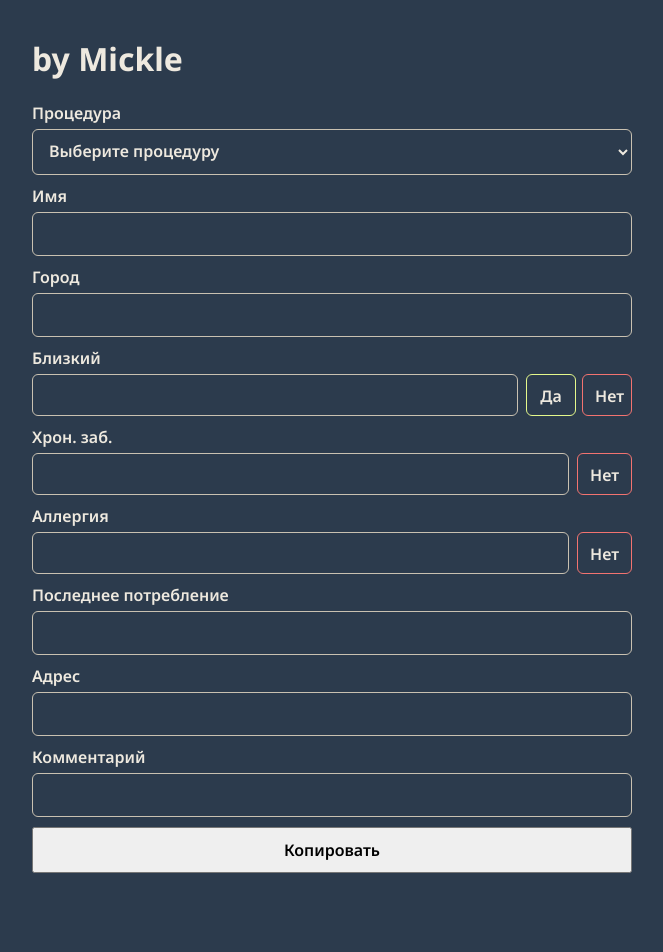
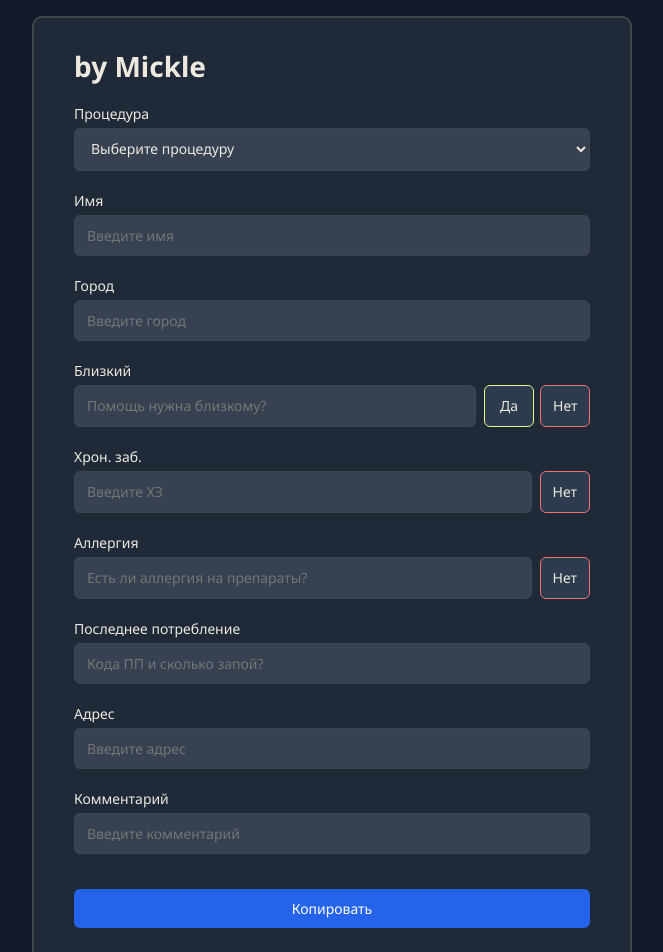
Before and after one commit to verestov/anamnesis-form, a React (Vite) app: page / in a window 1280 px wide. Shown: the top 952 px of the page, without its empty margins (308-971 px from the left). Before the commit the page ends 889 px from the top, so only its background shows below. Built offline with nearby package versions, Linux system fonts and the light colour scheme.

Commit message:
redisign

```diff
--- a/src/App.jsx
+++ b/src/App.jsx
@@ -49,6 +49,8 @@ function App() {
 		const text = generateTemplate(form)
 
 		await navigator.clipboard.writeText(text)
+
+		alert('Скопировано в буфер обмена')
 	}
 
 	return (
@@ -62,6 +64,7 @@ function App() {
 					name='name'
 					value={form.name}
 					onChange={handleChange}
+					placeholder='Введите имя'
 				/>
 
 				<Input
@@ -69,6 +72,7 @@ function App() {
 					name='city'
 					value={form.city}
 					onChange={handleChange}
+					placeholder='Введите город'
 				/>
 
 				<InputWithTwoButtons
@@ -77,6 +81,7 @@ function App() {
 					value={form.closePerson}
 					onChange={handleChange}
 					onSetValue={handleSetValue}
+					placeholder='Помощь нужна близкому?'
 				/>
 				{form.closePerson && (
 					<Input
@@ -84,6 +89,7 @@ function App() {
 						name='closePersonGender'
 						value={form.closePersonGender}
 						onChange={handleChange}
+						placeholder='Введите пол'
 					/>
 				)}
 				{form.closePerson && (
@@ -93,6 +99,7 @@ function App() {
 						value={form.consent}
 						onChange={handleChange}
 						onSetValue={handleSetValue}
+						placeholder='Пациент согласен на помощь?'
 					/>
 				)}
 
@@ -102,6 +109,7 @@ function App() {
 					value={form.chronicDiseases}
 					onChange={handleChange}
 					onSetValue={handleSetValue}
+					placeholder='Введите ХЗ'
 				/>
 
 				{isDropper && (
@@ -111,6 +119,7 @@ function App() {
 						value={form.nausea}
 						onChange={handleChange}
 						onSetValue={handleSetValue}
+						placeholder='Введите др. заболевания'
 					/>
 				)}
 
@@ -121,6 +130,7 @@ function App() {
 						value={form.bloodVomiting}
 						onChange={handleChange}
 						onSetValue={handleSetValue}
+						placeholder='Рвота с кровью, черный стул'
 					/>
 				)}
 
@@ -130,6 +140,7 @@ function App() {
 					value={form.allergy}
 					onChange={handleChange}
 					onSetValue={handleSetValue}
+					placeholder='Есть ли аллергия на препараты?'
 				/>
 
 				<Input
@@ -137,6 +148,7 @@ function App() {
 					name='lastConsumption'
 					value={form.lastConsumption}
 					onChange={handleChange}
+					placeholder='Кода ПП и сколько запой?'
 				/>
 
 				<Input
@@ -144,6 +156,7 @@ function App() {
 					name='address'
 					value={form.address}
 					onChange={handleChange}
+					placeholder='Введите адрес'
 				/>
 
 				<Input
@@ -151,6 +164,7 @@ function App() {
 					name='comment'
 					value={form.comment}
 					onChange={handleChange}
+					placeholder='Введите комментарий'
 				/>
 
 				<button className='copy-button' type='button' onClick={handleCopy}>
--- a/src/components/Input.jsx
+++ b/src/components/Input.jsx
@@ -1,9 +1,14 @@
-function Input({ label, name, value, onChange }) {
+function Input({ label, name, value, onChange, placeholder }) {
 	return (
 		<label className='field'>
 			<span>{label}</span>
 
-			<input name={name} value={value} onChange={onChange} />
+			<input
+				name={name}
+				value={value}
+				onChange={onChange}
+				placeholder={placeholder}
+			/>
 		</label>
 	)
 }
--- a/src/components/InputWithOneButton.jsx
+++ b/src/components/InputWithOneButton.jsx
@@ -1,9 +1,21 @@
-function InputWithOneButton({ label, name, value, onChange, onSetValue }) {
+function InputWithOneButton({
+	label,
+	name,
+	value,
+	onChange,
+	onSetValue,
+	placeholder,
+}) {
 	return (
 		<div className='field'>
 			<span>{label}</span>
 			<div className='input-button-row'>
-				<input name={name} value={value} onChange={onChange} />
+				<input
+					name={name}
+					value={value}
+					onChange={onChange}
+					placeholder={placeholder}
+				/>
 
 				<button
 					className='button-red'
--- a/src/components/InputWithTwoButtons.jsx
+++ b/src/components/InputWithTwoButtons.jsx
@@ -1,4 +1,11 @@
-function InputWithTwoButtons({ label, name, value, onChange, onSetValue }) {
+function InputWithTwoButtons({
+	label,
+	name,
+	value,
+	onChange,
+	onSetValue,
+	placeholder,
+}) {
 	return (
 		<div className='field'>
 			<span>{label}</span>
@@ -7,6 +14,7 @@ function InputWithTwoButtons({ label, name, value, onChange, onSetValue }) {
 					name={name}
 					value={value === true ? 'Да' : value === false ? 'Нет' : ''}
 					onChange={onChange}
+					placeholder={placeholder}
 				/>
 
 				<div className='button-container'>
--- a/src/index.css
+++ b/src/index.css
@@ -6,11 +6,12 @@
 
 body {
 	margin: 0;
-	background-color: #2c3b4d;
+	background-color: #111827;
 	color: #eee9df;
 	font-family: 'Noto Sans', sans-serif;
-	font-weight: 600;
+	font-weight: 400;
 	font-style: normal;
+	font-size: 14px;
 }
 
 button,
@@ -30,6 +31,13 @@ textarea {
 	width: 100%;
 	max-width: 600px;
 	margin: 0 auto;
+	padding-top: 10px;
+	padding-right: 40px;
+	padding-left: 40px;
+	padding-bottom: 40px;
+	background-color: #1f2937;
+	border: 2px solid #41454b;
+	border-radius: 10px;
 }
 
 .field {
@@ -44,10 +52,10 @@ textarea {
 	width: 100%;
 	min-width: 0;
 	padding: 10px 12px;
-	margin-bottom: 10px;
+	margin-bottom: 20px;
 
-	background-color: #2c3b4d;
-	border: 1px solid #c9c1b1;
+	background-color: #374151;
+	border: 1px solid #41454b;
 	border-radius: 6px;
 	color: #eee9df;
 
@@ -124,5 +132,16 @@ textarea {
 
 .copy-button {
 	width: 100%;
+	margin-top: 15px;
 	padding: 10px 12px;
+	border: none;
+	border-radius: 6px;
+	background-color: #2663eb;
+	color: #fff;
+	font-weight: 400;
+	cursor: pointer;
 }
+
+.copy-button:hover {
+	background-color: #0c46c3;
+}
```
